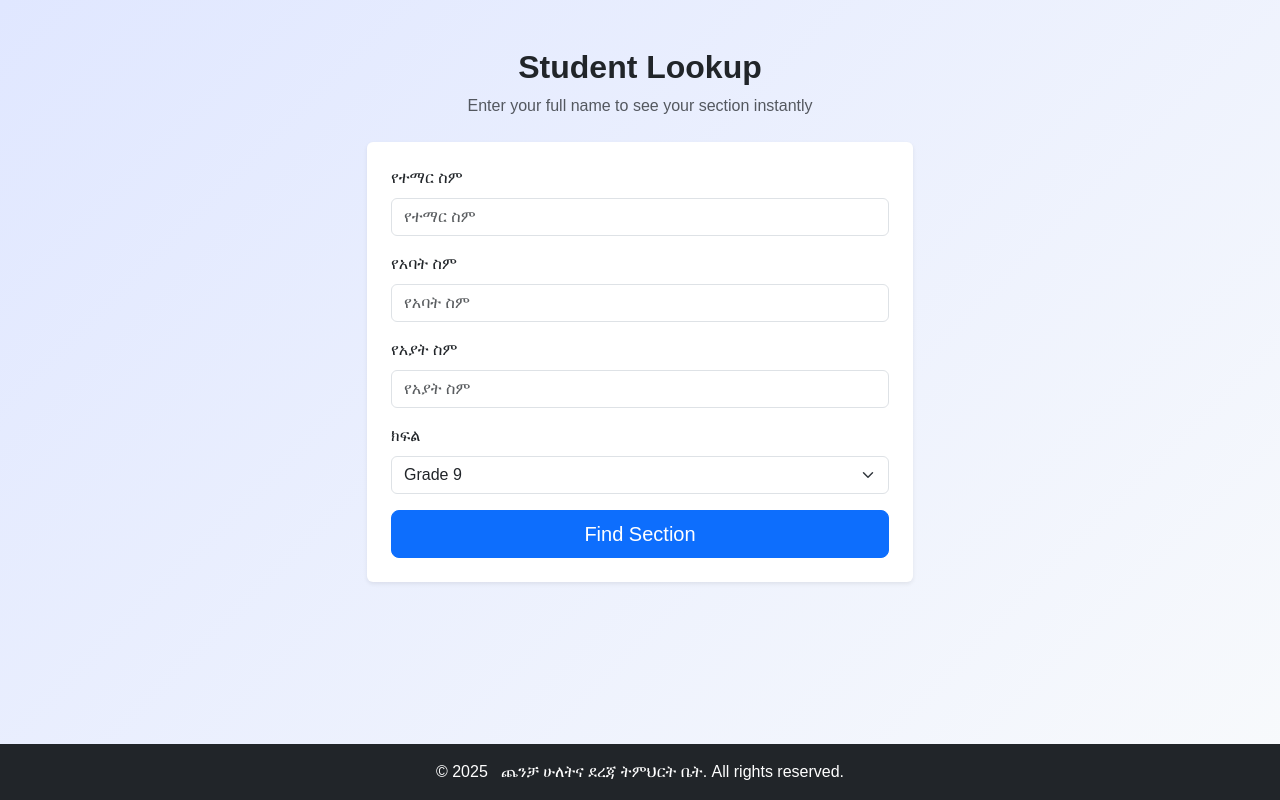
After one commit to Dagi4g/school, a Django app: page /look_up/ in a window 1280 px wide. The commit adds this page. Run offline with Django 5.2, Linux system fonts and the light colour scheme; some libraries are stand-ins or nearby versions.

Commit message:
finished the section lookup and the database what left is a little polishment

```diff
--- a/announcement/dashboard/dashboardview.py
+++ b/announcement/dashboard/dashboardview.py
@@ -1,4 +1,4 @@
-from django.views.generic import CreateView,ListView,DeleteView,UpdateView,DetailView,TemplateView
+from django.views.generic import CreateView,ListView,DeleteView,UpdateView,DetailView,TemplateView,FormView
 from django.contrib.auth.mixins import LoginRequiredMixin
 from django.shortcuts import redirect,get_object_or_404
 from django.urls import reverse_lazy
@@ -13,7 +13,8 @@
                      StudentManagementForm,
                      SectionForm,GradeForm,
                      AcademicYearForm,
-                     ParentForm
+                     ParentForm,
+                     StudentLookUpForm,
                      )
 from ..models import (Announcement,
                       Student,
@@ -268,3 +269,31 @@
             'student_form': student_form,
         }
         return render(request, self.template_name, context)
+
+class SectionLookUpView(FormView):
+    template_name = 'students/section_lookup.html'
+    form_class = StudentLookUpForm
+
+    def form_valid(self,form):
+        name = form.cleaned_data['name']
+        father_name = form.cleaned_data['father_name']
+        grand_father_name = form.cleaned_data['grand_father_name']
+        grade = form.cleaned_data['grade']
+
+        try :
+            student = Student.objects.get(
+                student_name__icontains=name.strip().title(),
+                father_name__icontains=father_name.strip().title(),
+                grand_father_name__icontains=grand_father_name.strip().title(),
+                section__grade__name=grade,
+            )
+            return render(
+                self.request,
+                self.template_name,
+                {'section':student.section,'student':student,'form':form},
+            )
+        except Student.DoesNotExist:
+            return render(self.request,
+                        self.template_name,
+                        {'error':f"no student found with the specified information in {form.cleaned_data['grade']}",'form': form}
+                        )
--- a/announcement/forms.py
+++ b/announcement/forms.py
@@ -8,7 +8,7 @@
 class AnnouncementManagementForm(forms.ModelForm):
     class Meta:
         model = Announcement
-        fields = ['title', 'content', 'image', 'video', 'audio', 'created_at','expires_at']
+        fields = ['title', 'content', 'image', 'video', 'audio', 'created_at','expires_at',]
         labels = {
             'title': 'ሪዕስ',
             'content': 'ዝረዝር ሐተታ',
@@ -32,7 +32,7 @@
 class StudentManagementForm(forms.ModelForm):
     class Meta():
         model = Student
-        fields = ['student_name', 'father_name', 'grand_father_name','birth_date', 'age', 'sex', 'email', 'phone',]
+        fields = ['student_name', 'father_name', 'grand_father_name','birth_date', 'age', 'sex', 'email', 'phone','student_picture']
         labels = {
             'student_name': 'የተማሪ ስም',
             'father_name': 'የአባት ስም',
@@ -42,6 +42,7 @@
             'sex': 'ፆታ',
             'email': 'ኢሜይል',
             'phone': 'ስልክ',
+            'student_picture': 'የተማሪ ምስል'
         }
         widgets = {
             'student_name': forms.TextInput(attrs={'class': 'form-control'}),
@@ -108,6 +109,11 @@
         label="ደሞዝ",
         widget=forms.NumberInput(attrs={'class': 'form-control', 'placeholder': 'የወር ደሞዝ'})
     )
+    parent_picture = forms.ImageField(
+        required=True,
+        label="የወላጅ ምስል",
+        widget=forms.ClearableFileInput(attrs={'class': 'form-control-file'})
+    )
 
 
 
@@ -129,3 +135,13 @@
             'start_year': forms.DateInput(attrs={'type':'date'}),
             'end_year' : forms.DateInput(attrs={'type':'date'}),
         }
+
+
+class StudentLookUpForm(forms.Form):
+    name = forms.CharField(max_length=100,label='የተማር ስም')
+    father_name = forms.CharField(max_length=100, label='የአባት ስም')
+    grand_father_name  = forms.CharField(max_length=100, label='የአያት ስም')
+    grade = forms.ChoiceField(
+        choices=Grade.grade_choice,
+        label='ክፍል',
+        )
--- a/announcement/models.py
+++ b/announcement/models.py
@@ -26,7 +26,7 @@
     phone = models.CharField(max_length=20)
     work = models.CharField(max_length=255)
     income = models.DecimalField(max_digits=10, decimal_places=2,null=True, blank=True  )
-
+    parent_picture = models.ImageField(upload_to='parents/images', blank=True, null=True)
     class Meta:
         unique_together = ('name', 'father_name',)
 
@@ -40,6 +40,7 @@
 class AcademicYear(models.Model):
     start_year = models.DateField()
     end_year = models.DateField()
+    is_current = models.BooleanField(default=False)
 
     class Meta:
         unique_together = ('start_year', 'end_year')
@@ -89,6 +90,7 @@
     phone = models.CharField(max_length=20, null=True, blank=True)
     section = models.ForeignKey(Section, on_delete=models.CASCADE, related_name='students')
     academic_year = models.ForeignKey(AcademicYear, on_delete=models.CASCADE, related_name='students')
+    student_picture = models.ImageField(upload_to='students/images', blank=True, null=True)
 
     class Meta:
         unique_together = [('student_name', 'father_name', 'grand_father_name','academic_year')]
--- a/announcement/signal.py
+++ b/announcement/signal.py
@@ -5,7 +5,11 @@
 
 @receiver(post_save, sender=AcademicYear)
 def create_related_objects(sender, instance, created, **kwargs):
+    # create grades for the give academic year
     if created:
         for i in range(9, 13):
             grade_name = f'grade {i}'
             Grade.objects.create(name=grade_name, academic_year=instance)
+
+        # Make all academic year not the current id the current year
+        AcademicYear.objects.exclude(id=instance.id).edit(is_current=False)
--- /dev/null
+++ b/announcement/templates/students/section_lookup.html
@@ -0,0 +1,46 @@
+{% extends "announcement/base.html" %}
+{% load static %}
+{% load django_bootstrap5 %}
+{% block content %}
+
+<div class="container my-5">
+    <!-- Page Header -->
+    <div class="text-center mb-4">
+        <h2 class="fw-bold">Student Lookup</h2>
+        <p class="text-muted">Enter your full name to see your section instantly</p>
+    </div>
+
+    <!-- Lookup Form -->
+    <div class="row justify-content-center">
+        <div class="col-md-6">
+            <div class="card shadow-sm p-4">
+                <form method="post" class="needs-validation" novalidate>
+                    {% csrf_token %}
+                    {% bootstrap_form form %}
+                    <div class="d-grid mt-3">
+                        <button type="submit" class="btn btn-primary btn-lg">Find Section</button>
+                    </div>
+                </form>
+            </div>
+        </div>
+    </div>
+
+    <!-- Result Section -->
+    <div class="row justify-content-center mt-4">
+        <div class="col-md-6">
+            {% if section %}
+                <div class="alert alert-success text-center shadow-sm" role="alert">
+                    <h4 class="alert-heading">Student Section</h4>
+                    <p class="mb-0">{{ section }}</p>
+                </div>
+            {% elif error %}
+                <div class="alert alert-danger text-center shadow-sm" role="alert">
+                    {{ error }}
+                </div>
+
+            {% endif %}
+        </div>
+    </div>
+</div>
+
+{% endblock content %}
--- a/announcement/urls.py
+++ b/announcement/urls.py
@@ -8,7 +8,7 @@
 
 urlpatterns = [
     path("", views.home, name="home"),
-
+    path('look_up/',dashboardview.SectionLookUpView.as_view(),name='lookup'),
     path("announcements/", views.AnnouncementListView.as_view(), name="announcement_list"),
     path("about_us/", views.about_us, name="about_us"),
     # the school dashboard.
```
Also changed, not shown: announcement/templates/announcement/home.html (+9 -4 lines), announcement/migrations/0002_parent_parent_picture_student_student_picture_and_more.py (added), announcement/migrations/0003_academicyear_is_current_and_more.py (added).
